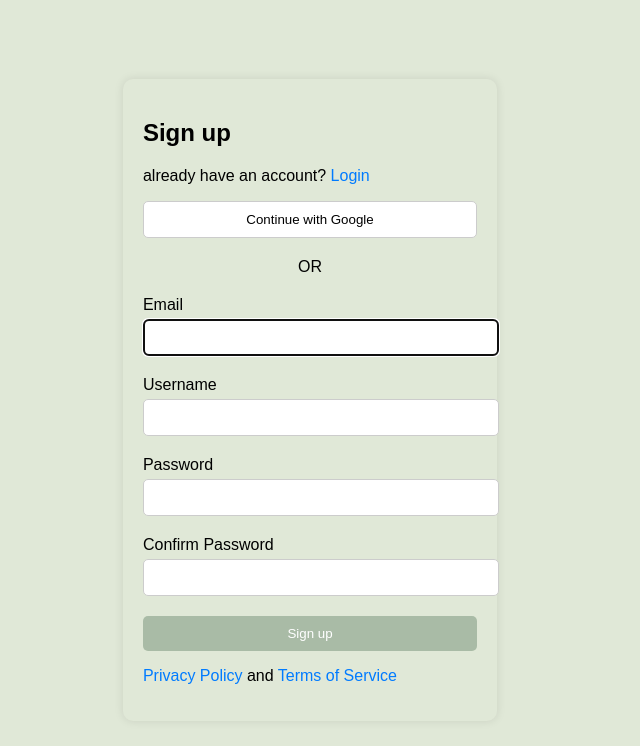
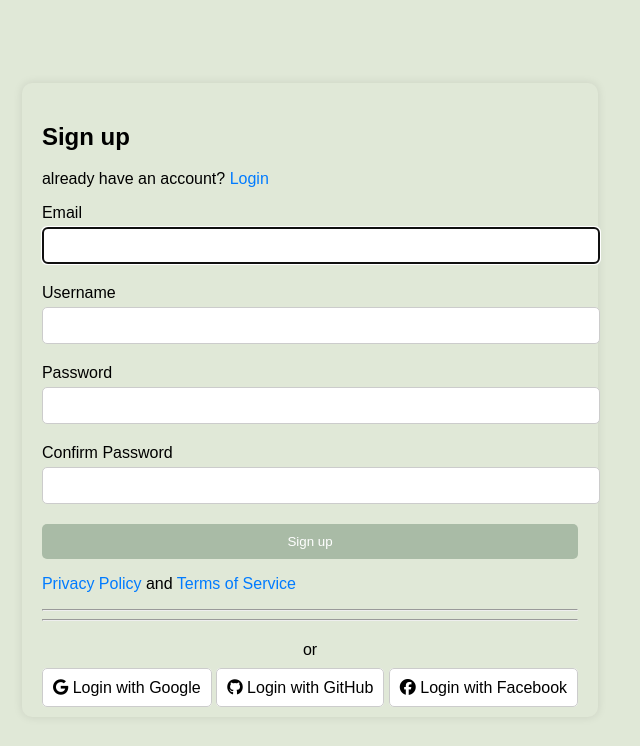
Before and after one commit to shagorrobidas/chat-bot-pdf-reader, a Django app: page /register/ in a window 1280 px wide. Shown: the top 746 px of the page, without its empty margins (330-970 px from the left). Run offline with Django 5.2, Linux system fonts and the light colour scheme.

Commit message:
change css

```diff
--- a/users/templates/base.html
+++ b/users/templates/base.html
@@ -2,6 +2,7 @@
 <html>
     <head>
         <title>{% block title %}My App{% endblock %}</title>
+        <link rel="stylesheet" href="https://cdnjs.cloudflare.com/ajax/libs/font-awesome/6.7.2/css/all.min.css">
         <style>
             body {
                 font-family: Arial, sans-serif;
@@ -40,12 +41,12 @@
             .btn:hover {
                 background: #8ca189;
             }
-            .google-btn {
+            .social-btn {
                 background: #fff;
                 color: #000;
                 border: 1px solid #ccc;
             }
-            .google-btn:hover {
+            .social-btn:hover {
                 background: #f1f1f1;
             }
             a {
@@ -59,9 +60,9 @@
         </style>
     </head>
     <body>
-        <div class="container">
+
             {% block content %}
             {% endblock %}
-        </div>
+
     </body>
 </html>
--- a/users/templates/registration/register.html
+++ b/users/templates/registration/register.html
@@ -1,10 +1,9 @@
 {% extends 'base.html' %}
 {% block title %}Sign up{% endblock %}
 {% block content %}
+    <div class="container">
         <h2>Sign up</h2>
         <p>already have an account? <a href="{% url 'login' %}">Login</a></p>
-    <button class="btn google-btn">Continue with Google</button>
-    <div class="separator">OR</div>
         <form method="post">
             {% csrf_token %}
 
@@ -39,4 +38,13 @@
         </form>
 
         <p><a href="#">Privacy Policy</a> and <a href="#">Terms of Service</a></p>
+        <hr>
+        <hr>
+        <div class="separator">
+            <span>or</span>
+        </div>
+        <a href="" class="btn social-btn google-btn"> <i class="fa-brands fa-google"></i> Login with Google</a>
+        <a href="" class="btn social-btn github-btn"> <i class="fa-brands fa-github"></i> Login with GitHub</a>
+        <a href="" class="btn social-btn facebook-btn"> <i class="fa-brands fa-facebook"></i> Login with Facebook</a>
+    </div>
 {% endblock %}
```
Also changed, not shown: users/templates/registration/login.html (+5 -7 lines), db.sqlite3. Lines whose indentation alone changed are shown as unchanged.
